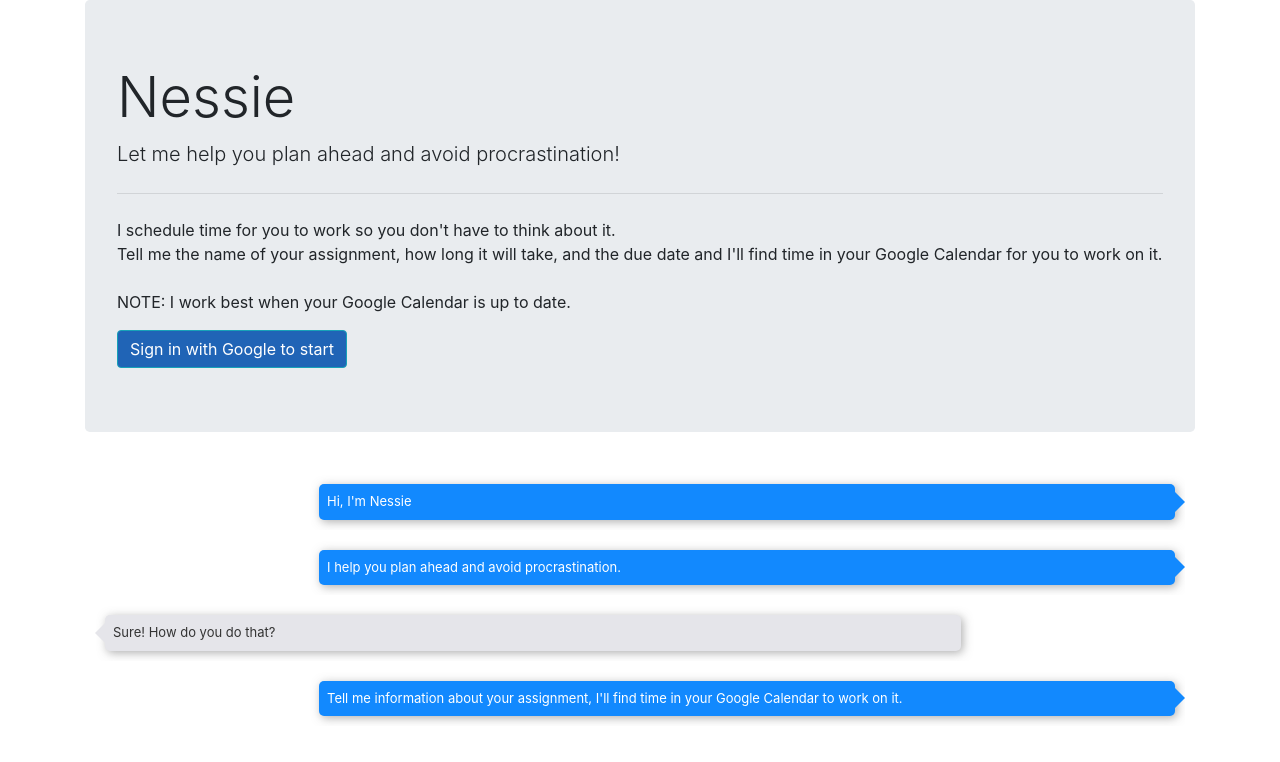
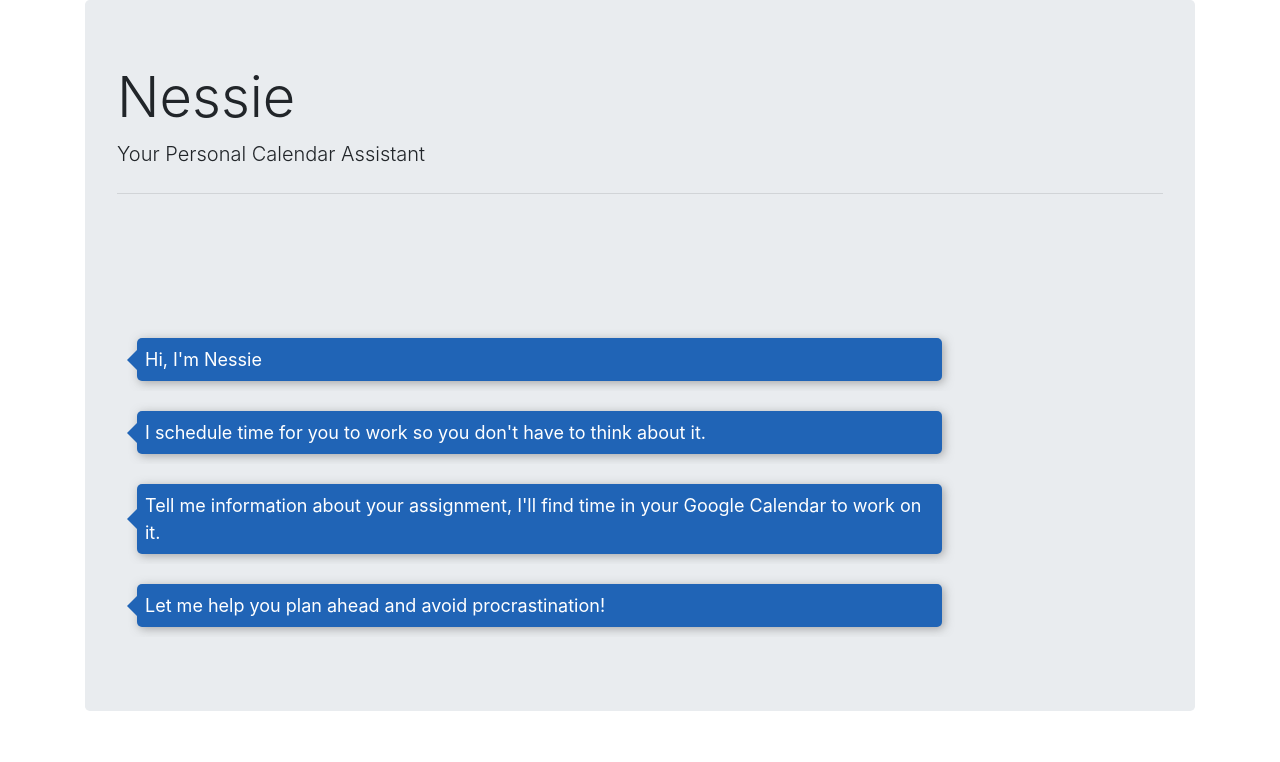
Before and after one commit to Ruotongw/nessieRepo, a Flask app: page / in a window 1280 px wide. Shown: the top 762 px of the page. Run offline with Flask 2, Linux system fonts and the light colour scheme; some libraries are stand-ins or nearby versions.

Commit message:
new landing page

```diff
--- a/app/static/css/login.css
+++ b/app/static/css/login.css
@@ -9,30 +9,30 @@
   content: '';
   position: relative;
 }*/
-/*.chat-w {
-    background-color: #fff;
-    display: inline-block;
-    height: 461px;
-    width: 262px;
-    position: absolute;
-    top: 80px;
-    border-radius: 4px;
-    left: 25px;
-  overflow: hidden;
-}*/
+.chat-w {
+    /*background-color: #fff;*/
+    /*display: inline-block;*/
+    /*height: 461px;*/
+    /*width: 262px;*/
+    /*position: absolute;*/
+    padding-top: 100px;
+    /*patop: 80px;*/
+    /*border-radius: 4px;*/
+    /*left: 25px;*/
+  /*overflow: hidden;*/
+}
 
 body{
- /*font-family: 'Roboto', sans-serif;*/
   font-weight: 400;
   margin:0;
-  /*background-color: #ccc;*/
 }
+
 ul{
   margin: 0;padding: 0;
 }
 ul li{
   list-style-type: none;
-  /*display: none;*/
+  display: none;
   margin: 10px;
   clear: both;
   overflow: hidden;
@@ -43,34 +43,16 @@
 .bubble {
     position: relative;
     width: 80%;
-padding: 8px;
-  float: left;
-display: inline-block;
-vertical-align:middle;
+    padding: 8px;
+    float: left;
+    display: inline-block;
+    vertical-align:middle;
 
-  font-size: 13px;
-  color: #333;
-  text-align: left;
+    font-size: 18px;
+    color: #fff;
+    text-align: left;
 
-   background-color: #e5e5ea;
-    -webkit-border-radius: 5px;
-    -moz-border-radius: 5px;
-    border-radius: 5px;
-    -webkit-box-shadow: 2px 2px 10px 0px rgba(97, 97, 97, 0.5);
-    -moz-box-shadow: 2px 2px 10px 0px rgba(97, 97, 97, 0.5);
-    box-shadow: 2px 2px 10px 0px rgba(97, 97, 97, 0.5);
-}
-  .bubble2 {
-    position: relative;
-    width: 80%;
-    padding: 8px;
-    float: right;
-    text-align: left;
-    display: inline-block;
-vertical-align:middle;
-    font-size: 13px;
-    color: #fff;
-    background-color: #1289fe;
+   background-color: #2064b6;
     -webkit-border-radius: 5px;
     -moz-border-radius: 5px;
     border-radius: 5px;
@@ -89,24 +71,8 @@
     left: -10px;
     border-style: solid;
     border-width: 10px 10px 10px 0;
-    border-color: transparent #e5e5ea;
+    border-color: transparent #2064b6;
     display: block;
     width: 0;
     z-index: 1;
 }
-
-  .bubble2:after {
-    content: "";
-    position: absolute;
-    top: 0;
-    bottom: 0;
-    margin:auto;
-    height: 0px;
-    right: -10px;
-    border-style: solid;
-    border-width: 10px 0 10px 10px;
-    border-color: transparent #1289fe;
-    display: block;
-    width: 0;
-    z-index: 1;
-}
--- a/app/static/js/login.js
+++ b/app/static/js/login.js
@@ -1,9 +1,9 @@
 console.log("easing");
-$("li:nth-child(1)").show("drop", 100, function() {
-$("li:nth-child(2)").delay(100).show("drop", 100, function() {
-$("li:nth-child(3)").delay(100).show("drop", 100, function() {
-$("li:nth-child(4)").delay(100).show("drop", 100, function() {
-$("li:nth-child(5)").delay(100).show("drop", 100, function() {
+$("li:nth-child(1)").show("drop", 1000, function() {
+$("li:nth-child(2)").delay(1000).show("drop", {direction: "down",easing: 'easeInOutExpo'},1000, function() {
+$("li:nth-child(3)").delay(1000).show("drop", {direction: "down",easing: 'easeInOutCirc'},1000, function() {
+$("li:nth-child(4)").delay(1000).show("drop", {direction: "down",easing: 'easeInOutCirc'},1000, function() {
+$("li:nth-child(5)").delay(1000).show("drop", {direction: "down",easing: 'easeInOutCirc'},1000, function() {
 });
 });
 });
--- a/app/templates/base.html
+++ b/app/templates/base.html
@@ -34,20 +34,8 @@
     <div class="container">
       <div class="jumbotron">
         <h1 class="display-4">Nessie </h1>
-        <p class="lead">Let me help you plan ahead and avoid procrastination!</p>
+        <p class="lead">Your Personal Calendar Assistant</p>
         <hr class="my-4">
-        <p>I schedule time for you to work so you don't have to think about it.<br>
-          Tell me the name of your assignment, how long it will take, and the
-          due date and I'll find time in your Google Calendar for you to work on it. <br><br>
-          NOTE: I work best when your Google Calendar is up to date.
-        </p>
-        <button class="btn btn-info" id="signinButton" style= "background-color:#2064b6;">Sign in with Google to start</button>
-      </div>
-    </div>
-
-   <link href='https://fonts.googleapis.com/css?family=Roboto:400,300,500' rel='stylesheet' type='text/css'>
-<div class="container">
-
           <div class="row">
             <div class="col-lg-12">
               <div class="mobile">
@@ -55,23 +43,41 @@
 
                   <ul>
                     <li>
-            <div class="bubble2">Hi, I'm Nessie</div>
+                      <div class="bubble">Hi, I'm Nessie</div>
                     </li>
                     <li>
-            <div class="bubble2">I help you plan ahead and avoid procrastination.</div>
+                      <div class="bubble">I schedule time for you to work so you don't have to think about it.</div>
                     </li>
                     <li>
-            <div class="bubble">Sure! How do you do that?</div>
+                      <div class="bubble">Tell me information about your assignment, I'll find time in your Google Calendar to work on it.</div>
                     </li>
                     <li>
-            <div class="bubble2">Tell me information about your assignment, I'll find time in your Google Calendar to work on it.</div>
+                      <div class="bubble">
+                        Let me help you plan ahead and avoid procrastination!
+                      </div>
+                    </li>
+                    <li>
+                      <div>
+                        <button class="btn btn-info" id="signinButton">Sign in with Google to start</button>
+                        <footer class="blockquote-footer">NOTE: Nessie works best when your Google Calendar is up to date </footer>
+                      </div>
                     </li>
                   </ul>
                 </div>
               </div>
             </div>
           </div>
+          <!-- I schedule time for you to work so you don't have to think about it.<br>
+          Tell me the name of your assignment, how long it will take, and the
+          due date and I'll find time in your Google Calendar for you to work on it. <br><br>
+          NOTE: I work best when your Google Calendar is up to date.
+        </p> -->
+        <!-- <button class="btn btn-info" id="signinButton" style= "background-color:#2064b6;">Sign in with Google to start</button> -->
       </div>
+    </div>
+
+   <link href='https://fonts.googleapis.com/css?family=Roboto:400,300,500' rel='stylesheet' type='text/css'>
+
       <script>
         $('#signinButton').click(function() {
           // signInCallback defined in step 6.
@@ -111,7 +117,7 @@
         }
       }
     </script>
-    <script src='http://ajax.googleapis.com/ajax/libs/jqueryui/1.8.5/jquery-ui.min.js'>
+    <script src='http://ajax.googleapis.com/ajax/libs/jqueryui/1.8.5/jquery-ui.min.js'></script>
     <script src="{{ url_for('static', filename='./js/login.js') }}" ></script>
   </body>
 </html>
--- a/app/templates/index.html
+++ b/app/templates/index.html
@@ -75,11 +75,11 @@
 							   </div>
 							</div>
 							<div class="form-group row">
-							   <label for="eventDuration" class="col-sm-8 col-form-label">Estimated Time (h):&nbsp;
+							   <label for="eventDuration" class="col-sm-8 col-form-label">Estimated Time (h):&nbsp;>
 									 <a href="#" data-toggle="tooltip" title="How many hours at a time do you want to work on this?">
 										 <span class="fas fa-question-circle"></span>
 									 </a>
-								 </label>
+								     </label>
 							   <div class="col-sm-4">
 							    <input class="form-control" id="eventDuration" type="number" step="any" min="0" max="10" name="est" required>
 							   </div>
@@ -89,7 +89,7 @@
 							      	Repeat Multiple Times:&nbsp;
 							      	<a href="#" data-toggle="tooltip" title="Do you want to work on this assignment multiple time?&nbsp;">
  										 <span class="fas fa-question-circle"></span>
-									 </a>
+									</a>
 							       	<input data-toggle="collapse" data-target="#collapseOne" aria-expanded="false" aria-controls="collapseOne" type="checkbox" id="rep-checkbox" />
 										</label>
 							</div>
```
Lines whose indentation alone changed are shown as unchanged.
